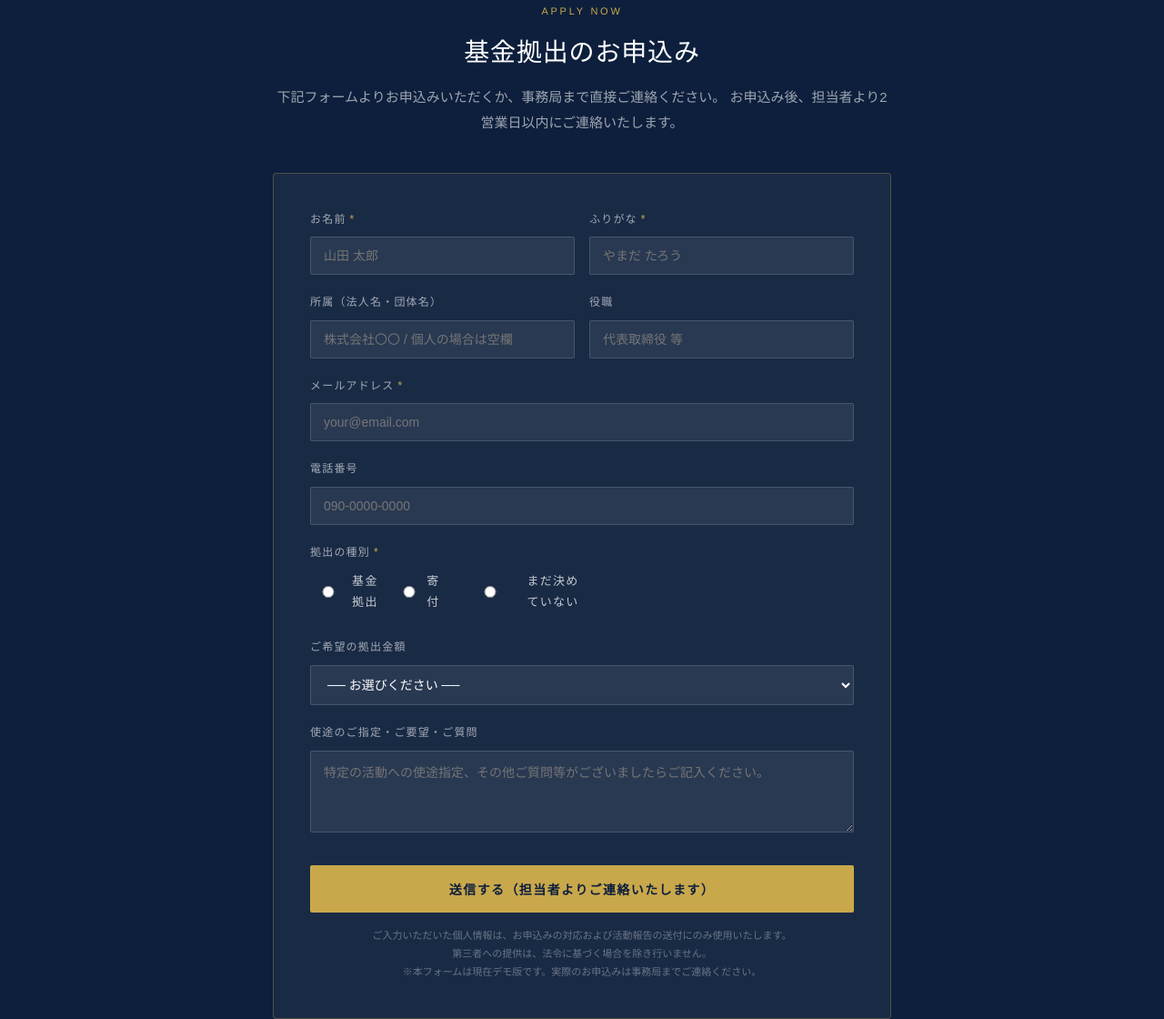
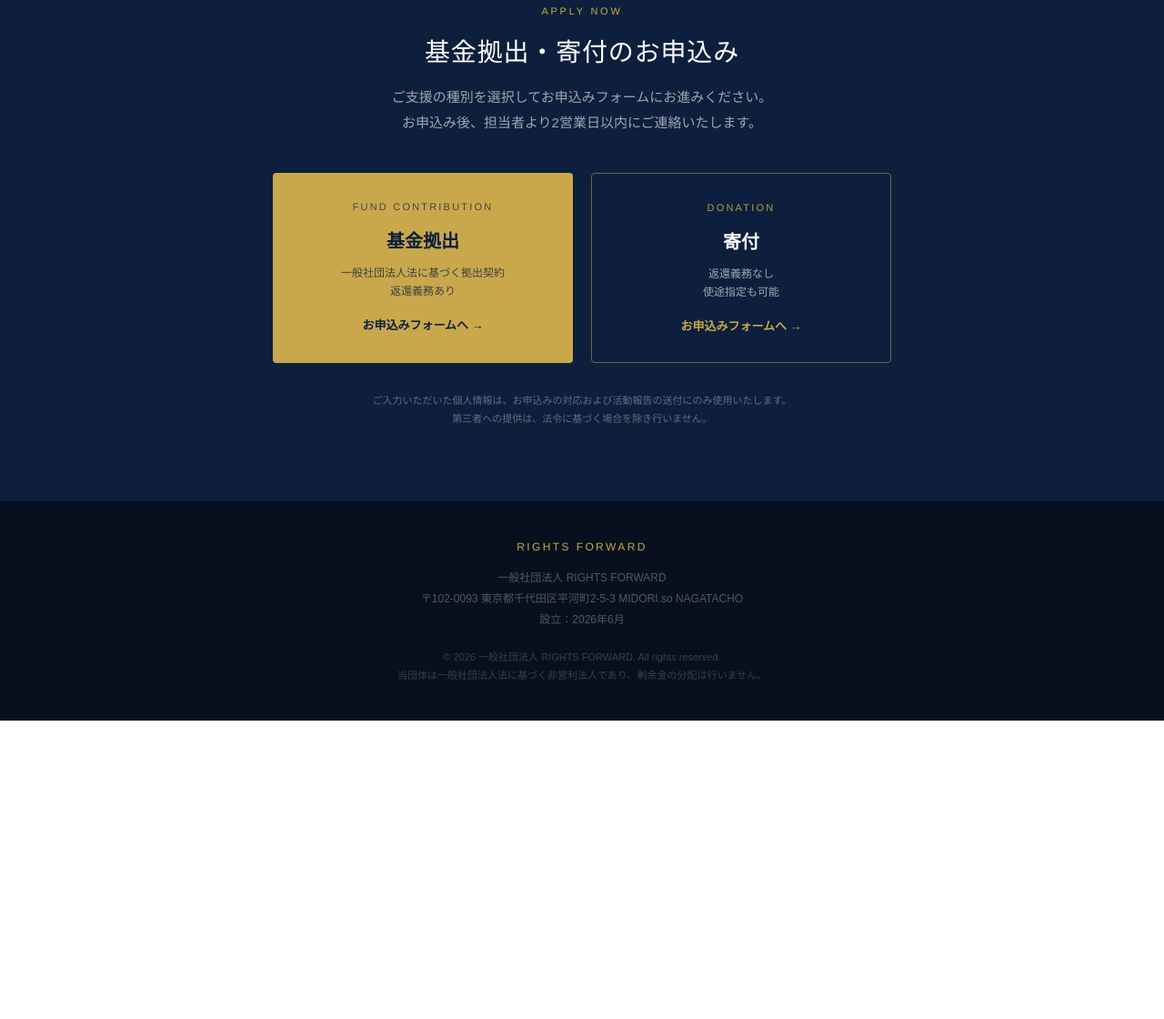
Before and after one commit to ryokojima-beep/rights-forward, a plain HTML site: page index.html in a window 1280 px wide. Shown: the part 6916-8036 px from the top of the page at 91% size. After the commit the page ends 7708 px from the top, so only its background shows below. Drawn offline with Linux system fonts and the light colour scheme.

Commit message:
Update index.html with Google Form buttons

```diff
--- a/index.html
+++ b/index.html
@@ -952,71 +952,48 @@
 <div class="cta-block" id="contact">
   <div class="cta-inner">
     <p class="section-label">APPLY NOW</p>
-    <h2 class="section-title" style="font-size: 28px;">基金拠出のお申込み</h2>
+    <h2 class="section-title" style="font-size: 28px;">基金拠出・寄付のお申込み</h2>
     <p class="section-lead">
-      下記フォームよりお申込みいただくか、事務局まで直接ご連絡ください。
+      ご支援の種別を選択してお申込みフォームにお進みください。<br>
       お申込み後、担当者より2営業日以内にご連絡いたします。
     </p>
-    <div class="contact-form">
-      <div class="form-row">
-        <div class="form-group">
-          <label>お名前<span class="req">*</span></label>
-          <input type="text" placeholder="山田 太郎">
-        </div>
-        <div class="form-group">
-          <label>ふりがな<span class="req">*</span></label>
-          <input type="text" placeholder="やまだ たろう">
-        </div>
-      </div>
-      <div class="form-row">
-        <div class="form-group">
-          <label>所属（法人名・団体名）</label>
-          <input type="text" placeholder="株式会社〇〇 / 個人の場合は空欄">
-        </div>
-        <div class="form-group">
-          <label>役職</label>
-          <input type="text" placeholder="代表取締役 等">
-        </div>
-      </div>
-      <div class="form-group">
-        <label>メールアドレス<span class="req">*</span></label>
-        <input type="email" placeholder="your@email.com">
-      </div>
-      <div class="form-group">
-        <label>電話番号</label>
-        <input type="tel" placeholder="090-0000-0000">
-      </div>
-      <div class="form-group">
-        <label>拠出の種別<span class="req">*</span></label>
-        <div class="radio-group">
-          <label><input type="radio" name="type" value="fund"> 基金拠出</label>
-          <label><input type="radio" name="type" value="donation"> 寄付</label>
-          <label><input type="radio" name="type" value="unsure"> まだ決めていない</label>
-        </div>
-      </div>
-      <div class="form-group">
-        <label>ご希望の拠出金額</label>
-        <select>
-          <option value="">── お選びください ──</option>
-          <option>30,000円（3口）</option>
-          <option>50,000円（5口）</option>
-          <option>100,000円（10口）</option>
-          <option>300,000円（30口）</option>
-          <option>500,000円（50口）</option>
-          <option>その他（備考欄にご記入ください）</option>
-        </select>
-      </div>
-      <div class="form-group">
-        <label>使途のご指定・ご要望・ご質問</label>
-        <textarea rows="4" placeholder="特定の活動への使途指定、その他ご質問等がございましたらご記入ください。"></textarea>
-      </div>
-      <button class="form-submit">送信する（担当者よりご連絡いたします）</button>
-      <p class="form-note">
-        ご入力いただいた個人情報は、お申込みの対応および活動報告の送付にのみ使用いたします。<br>
-        第三者への提供は、法令に基づく場合を除き行いません。<br>
-        ※本フォームは現在デモ版です。実際のお申込みは事務局までご連絡ください。
-      </p>
+    <div style="display: grid; grid-template-columns: 1fr 1fr; gap: 20px; margin-bottom: 32px;">
+      <a href="https://docs.google.com/forms/d/1j5BtsCdk8xOh2GF6zjmoxB7w1hIyFMXSPxs1YjMv0tY/viewform" target="_blank" style="
+        display: block;
+        background: var(--gold);
+        color: var(--navy);
+        text-decoration: none;
+        padding: 28px 24px;
+        border-radius: 4px;
+        text-align: center;
+        transition: background 0.2s, transform 0.2s;
+      " onmouseover="this.style.background='#e8d08a'; this.style.transform='translateY(-2px)'" onmouseout="this.style.background='#c9a84c'; this.style.transform='none'">
+        <div style="font-size: 11px; letter-spacing: 0.2em; font-family: 'Helvetica Neue', sans-serif; margin-bottom: 10px; opacity: 0.7;">FUND CONTRIBUTION</div>
+        <div style="font-size: 20px; font-weight: bold; font-family: 'Hiragino Kaku Gothic ProN', sans-serif; margin-bottom: 8px;">基金拠出</div>
+        <div style="font-size: 12px; font-family: 'Hiragino Kaku Gothic ProN', sans-serif; opacity: 0.75; line-height: 1.6;">一般社団法人法に基づく拠出契約<br>返還義務あり</div>
+        <div style="margin-top: 16px; font-size: 13px; font-family: 'Hiragino Kaku Gothic ProN', sans-serif; font-weight: bold;">お申込みフォームへ →</div>
+      </a>
+      <a href="https://docs.google.com/forms/d/1U1jmrKA11QGkG8vAdePwdlIHrXuFwdMVDlgw2YM0ga0/viewform" target="_blank" style="
+        display: block;
+        background: transparent;
+        color: var(--white);
+        text-decoration: none;
+        padding: 28px 24px;
+        border-radius: 4px;
+        border: 1px solid rgba(201,168,76,0.5);
+        text-align: center;
+        transition: border-color 0.2s, transform 0.2s;
+      " onmouseover="this.style.borderColor='#c9a84c'; this.style.transform='translateY(-2px)'" onmouseout="this.style.borderColor='rgba(201,168,76,0.5)'; this.style.transform='none'">
+        <div style="font-size: 11px; letter-spacing: 0.2em; font-family: 'Helvetica Neue', sans-serif; margin-bottom: 10px; color: var(--gold); opacity: 0.9;">DONATION</div>
+        <div style="font-size: 20px; font-weight: bold; font-family: 'Hiragino Kaku Gothic ProN', sans-serif; margin-bottom: 8px;">寄付</div>
+        <div style="font-size: 12px; font-family: 'Hiragino Kaku Gothic ProN', sans-serif; opacity: 0.6; line-height: 1.6;">返還義務なし<br>使途指定も可能</div>
+        <div style="margin-top: 16px; font-size: 13px; font-family: 'Hiragino Kaku Gothic ProN', sans-serif; font-weight: bold; color: var(--gold);">お申込みフォームへ →</div>
+      </a>
     </div>
+    <p style="font-size: 11px; color: rgba(255,255,255,0.35); font-family: 'Hiragino Kaku Gothic ProN', sans-serif; line-height: 1.8;">
+      ご入力いただいた個人情報は、お申込みの対応および活動報告の送付にのみ使用いたします。<br>
+      第三者への提供は、法令に基づく場合を除き行いません。
+    </p>
   </div>
 </div>
 
```
